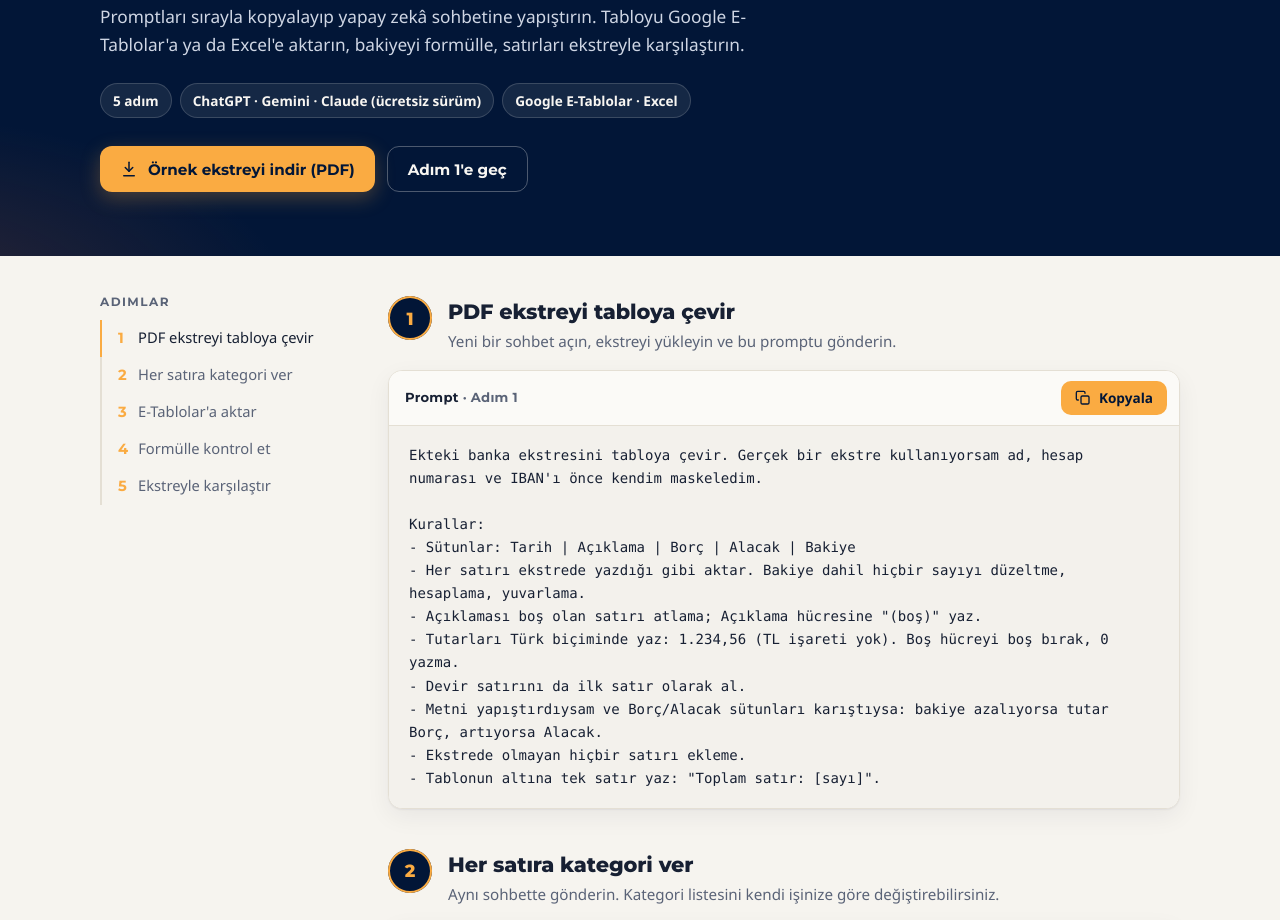
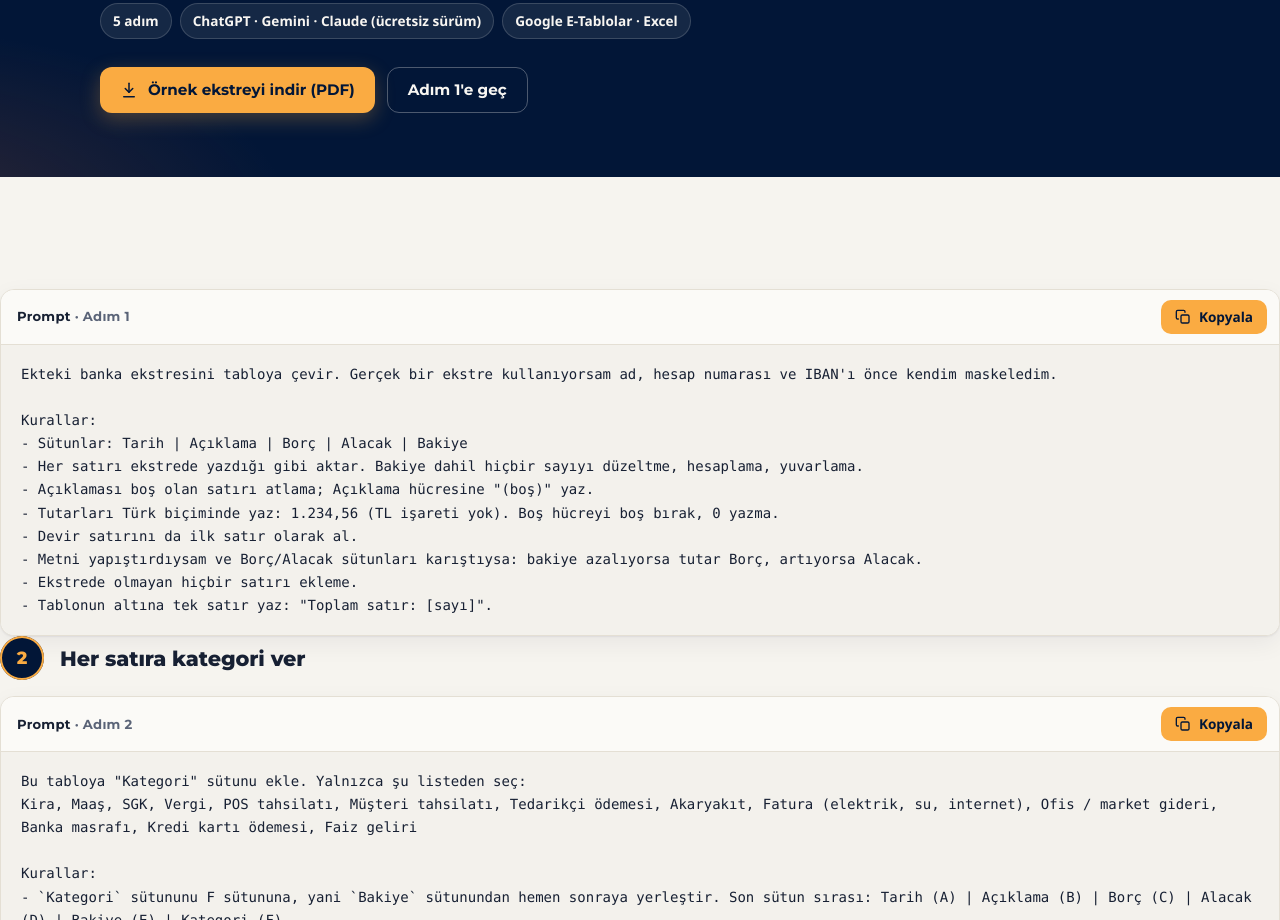
Before and after one commit to tilsimperisi/tilsimperisi.github.io, a plain HTML site: page v01/index.html in a window 1280 px wide. Shown: the part 318-1238 px from the top of the page. Drawn offline with Linux system fonts and the light colour scheme.

Commit message:
V01: açıklama satırları kaldırıldı, yalnızca promptlar ve formüller

```diff
--- a/assets/stil.css
+++ b/assets/stil.css
@@ -146,7 +146,7 @@ a { color: inherit; }
 /* ── Adımlar ─────────────────────────────── */
 .adim { position: relative; margin: 0 0 40px; }
 .adim:last-child { margin-bottom: 0; }
-.adim-bas { display: flex; gap: 16px; align-items: flex-start; margin: 0 0 16px; }
+.adim-bas { display: flex; gap: 16px; align-items: center; margin: 0 0 16px; }
 .adim-no {
   flex: none; display: grid; place-items: center;
   width: 44px; height: 44px; border-radius: 50%;
@@ -155,7 +155,7 @@ a { color: inherit; }
   box-shadow: inset 0 0 0 2px var(--kehribar);
 }
 @media (prefers-color-scheme: dark) { .adim-no { background: var(--kehribar); color: var(--gece); box-shadow: none; } }
-.adim-bas h2 { margin: 2px 0 4px; font: 800 1.3rem/1.3 var(--baslik-font); letter-spacing: -.005em; }
+.adim-bas h2 { margin: 0; font: 800 1.3rem/1.3 var(--baslik-font); letter-spacing: -.005em; }
 .adim-bas p { margin: 0; color: var(--yazi-soluk); font-size: .95rem; }
 .etiket {
   display: inline-block; margin-left: 6px; vertical-align: 2px;
--- a/v01/index.html
+++ b/v01/index.html
@@ -28,7 +28,6 @@
   <symbol id="i-tamam" viewBox="0 0 24 24" fill="none" stroke="currentColor" stroke-width="2.5" stroke-linecap="round" stroke-linejoin="round"><path d="M20 6 9 17l-5-5"/></symbol>
   <symbol id="i-indir" viewBox="0 0 24 24" fill="none" stroke="currentColor" stroke-width="2" stroke-linecap="round" stroke-linejoin="round"><path d="M12 3v12"/><path d="m7 10 5 5 5-5"/><path d="M5 21h14"/></symbol>
   <symbol id="i-youtube" viewBox="0 0 24 24" fill="currentColor"><path d="M23.5 6.2a3 3 0 0 0-2.1-2.1C19.5 3.6 12 3.6 12 3.6s-7.5 0-9.4.5A3 3 0 0 0 .5 6.2 31 31 0 0 0 0 12a31 31 0 0 0 .5 5.8 3 3 0 0 0 2.1 2.1c1.9.5 9.4.5 9.4.5s7.5 0 9.4-.5a3 3 0 0 0 2.1-2.1A31 31 0 0 0 24 12a31 31 0 0 0-.5-5.8ZM9.6 15.6V8.4l6.3 3.6-6.3 3.6Z"/></symbol>
-  <symbol id="i-bilgi" viewBox="0 0 24 24" fill="none" stroke="currentColor" stroke-width="2" stroke-linecap="round" stroke-linejoin="round"><circle cx="12" cy="12" r="10"/><path d="M12 16v-4"/><path d="M12 8h.01"/></symbol>
 </svg>
 
 <header class="ust">
@@ -44,7 +43,6 @@
   <div class="kap">
     <p class="ust-etiket">V01 · Muhasebe ve ön muhasebe</p>
     <h1>Banka ekstresini yapay zekâyla tabloya aktarın, <em>tek formülle kontrol edin</em></h1>
-    <p class="ozet">Promptları sırayla kopyalayıp yapay zekâ sohbetine yapıştırın. Tabloyu Google E-Tablolar'a ya da Excel'e aktarın, bakiyeyi formülle, satırları ekstreyle karşılaştırın.</p>
     <ul class="cipler" aria-label="Özet">
       <li>5 adım</li>
       <li>ChatGPT · Gemini · Claude (ücretsiz sürüm)</li>
@@ -61,23 +59,6 @@
 
 <div class="kap duzen">
   <nav class="icindekiler" aria-label="Adımlar">
-    <p>Adımlar</p>
-    <ol>
-      <li><a href="#adim-1"><b>1</b>PDF ekstreyi tabloya çevir</a></li>
-      <li><a href="#adim-2"><b>2</b>Her satıra kategori ver</a></li>
-      <li><a href="#adim-3"><b>3</b>E-Tablolar'a aktar</a></li>
-      <li><a href="#adim-4"><b>4</b>Formülle kontrol et</a></li>
-      <li><a href="#adim-5"><b>5</b>Ekstreyle karşılaştır</a></li>
-    </ol>
-  </nav>
-
-  <main>
-    <section class="adim" id="adim-1" aria-labelledby="b1">
-      <div class="adim-bas">
-        <span class="adim-no" aria-hidden="true">1</span>
-        <div>
-          <h2 id="b1">PDF ekstreyi tabloya çevir</h2>
-          <p>Yeni bir sohbet açın, ekstreyi yükleyin ve bu promptu gönderin.</p>
         </div>
       </div>
       <div class="kart">
@@ -104,7 +85,6 @@ Kurallar:
         <span class="adim-no" aria-hidden="true">2</span>
         <div>
           <h2 id="b2">Her satıra kategori ver</h2>
-          <p>Aynı sohbette gönderin. Kategori listesini kendi işinize göre değiştirebilirsiniz.</p>
         </div>
       </div>
       <div class="kart">
@@ -130,7 +110,6 @@ Kurallar:
         <span class="adim-no" aria-hidden="true">3</span>
         <div>
           <h2 id="b3">E-Tablolar'a aktar</h2>
-          <p>Aynı sohbette gönderin. Gelen kod bloğunu kopyalayıp boş bir tablonun A1 hücresine yapıştırın.</p>
         </div>
       </div>
       <div class="kart">
@@ -147,7 +126,6 @@ Kurallar:
         <span class="adim-no" aria-hidden="true">4</span>
         <div>
           <h2 id="b4">Formülle kontrol et</h2>
-          <p>Formülleri G2 ve H2 hücrelerine yapıştırıp son satıra kadar aşağı çekin. HATA çıkan satırı ekstreden kontrol edin.</p>
         </div>
       </div>
 
@@ -197,8 +175,7 @@ Kurallar:
       <div class="adim-bas">
         <span class="adim-no" aria-hidden="true">5</span>
         <div>
-          <h2 id="b5">Tabloyu ekstreyle karşılaştır <span class="etiket">Yeni sohbet</span></h2>
-          <p>Yeni bir sohbet açın. Ekstreyi ve tabloyu yükleyin: E-Tablolar'da Dosya > İndir > Microsoft Excel (.xlsx). Yapay zekâ E-Tablolar linkini açamaz. Dosya yükleyemiyorsanız A-F sütunlarını kopyalayıp promptun en altına yapıştırın.</p>
+          <h2 id="b5">Tabloyu ekstreyle karşılaştır</h2>
         </div>
       </div>
       <div class="kart">
@@ -221,11 +198,6 @@ Kurallar:
 Tablo (dosya eklemediysem buraya yapıştırdım):</pre>
       </div>
     </section>
-
-    <aside class="not">
-      <svg aria-hidden="true"><use href="#i-bilgi"/></svg>
-      <p>Örnek ekstredeki banka, şirket ve tutarlar kurgusaldır. Kendi ekstrenizi kullanırken ad, hesap numarası ve IBAN'ı önce maskeleyin. Yapay zekâ taslağı hazırlar; kontrolü formül yapar, son kararı siz verirsiniz.</p>
-    </aside>
   </main>
 </div>
 
```
